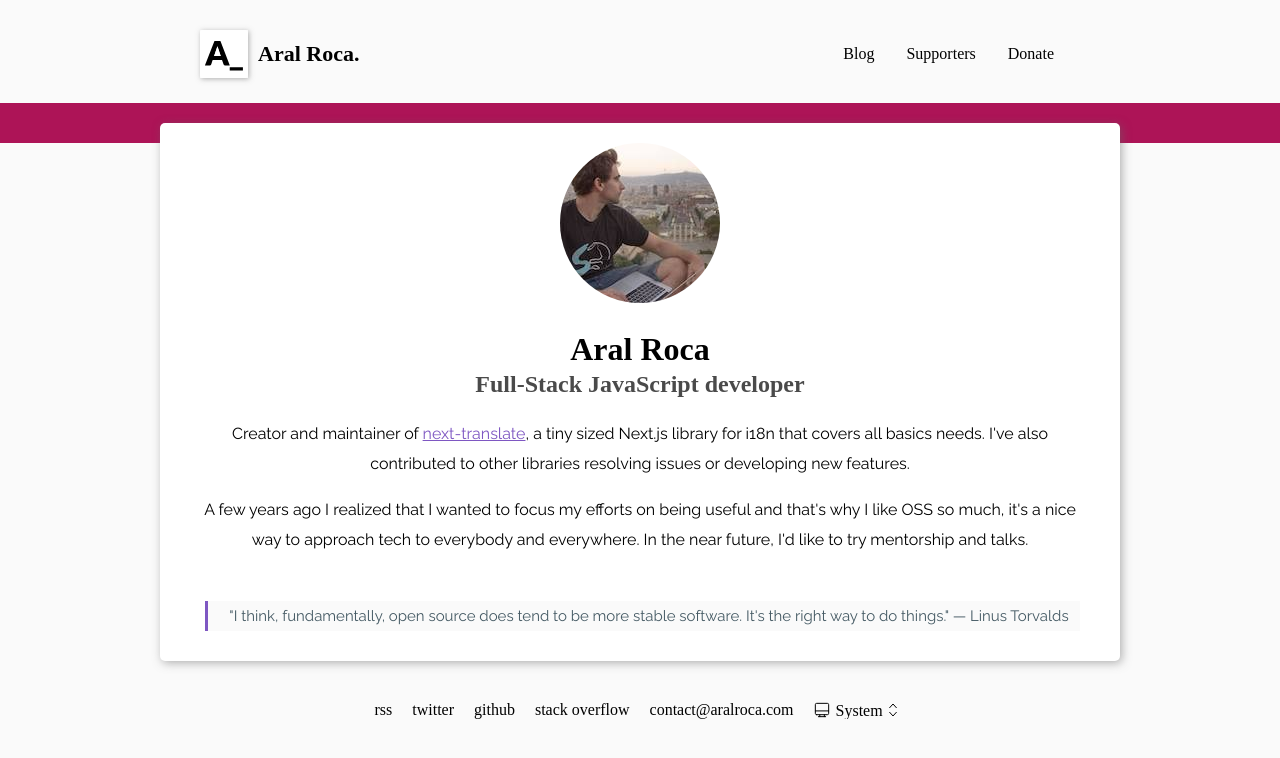
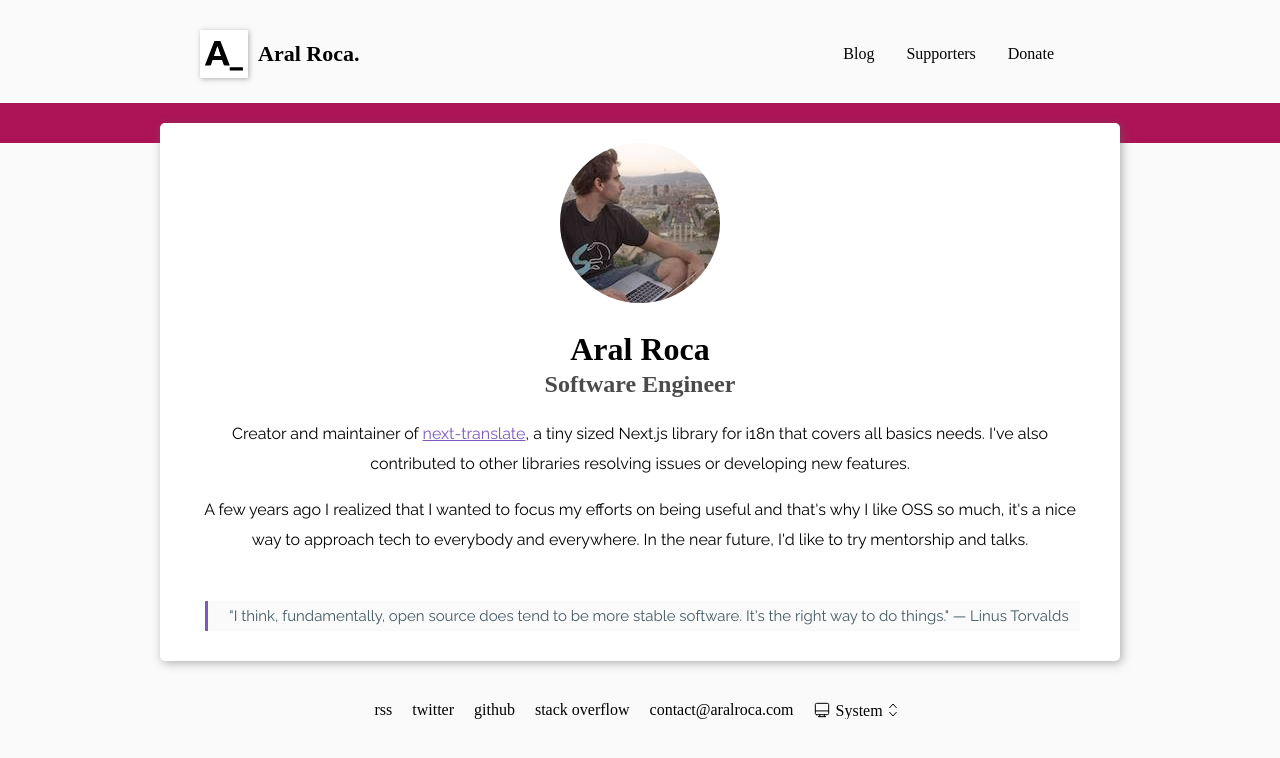
Before and after one commit to aralroca/aralroca.com, a Next.js app: page / in a window 1280 px wide. Shown: the top 758 px of the page. Built offline with nearby package versions, Linux system fonts and the light colour scheme; a web font is replaced by a local one.

Commit message:
Replace Full-stack developer to Software Engineer

```diff
--- a/pages/index.js
+++ b/pages/index.js
@@ -7,7 +7,7 @@ export default function Home() {
         alt="Aral Roca profile's picture"
       />
       <h1>Aral Roca</h1>
-      <h2>Full-Stack JavaScript developer</h2>
+      <h2>Software Engineer</h2>
       <p>
         Creator and maintainer of{' '}
         <a
```
